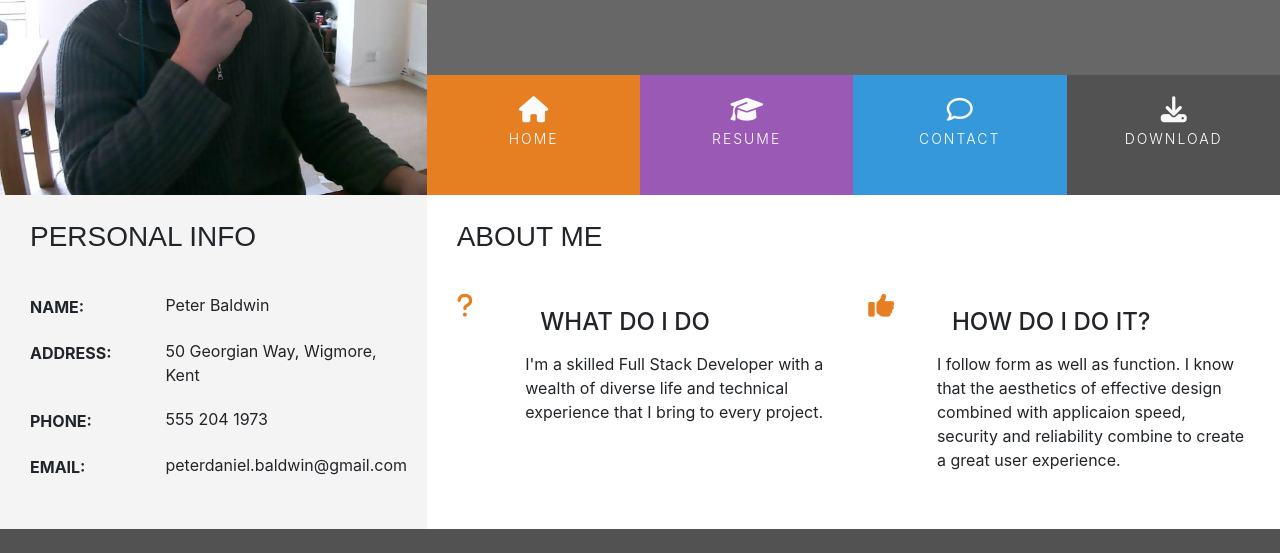
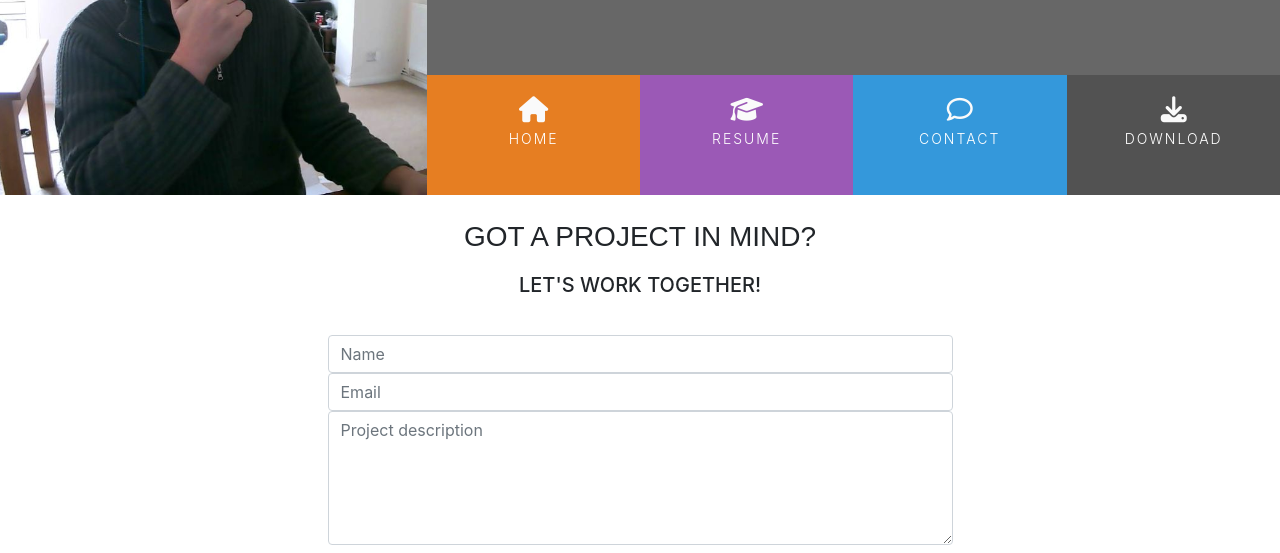
Before and after one commit to Baldpet/UCD-resume, a plain HTML site: page contact.html in a window 1280 px wide. Shown: the part 174-727 px from the top of the page. Drawn offline with nearby package versions, Linux system fonts and the light colour scheme.

Commit message:
fixed links, included CV and finished Project Form

```diff
--- a/assets/css/style.css
+++ b/assets/css/style.css
@@ -15,6 +15,10 @@
 }
 
 .bg-color-three-reasons {
+    background-color: #fff;
+}
+
+.bg-color-contact {
     background-color: #fff;
 }
 
@@ -341,3 +345,37 @@ footer {
 .history-items {
     margin-bottom: 30px;
 }
+
+/* --------------------------Contact Form */
+
+.contact-heading {
+    font-family: "Exo", sans-serif;
+    font-family: 300;
+    margin-top: 25px;
+    margin-bottom: 20px;
+}
+
+.center-form {
+    padding-top: 10px;
+    margin: 0 auto;
+    max-width: 70%;
+}
+
+button[type="submit"] {
+    margin-top: 15px;
+    margin-bottom: 20px;
+    color: #fafafa;
+    background-color: #e84610;
+
+}
+
+/* --------------------------Media Queries */
+
+@media(min-width: 992px) {
+    .center-form {
+        padding-top: 30px;
+        min-height: 240px;
+        margin: 0 auto;
+        max-width: 50%;
+    }
+}
--- a/contact.html
+++ b/contact.html
@@ -36,7 +36,7 @@
                                 <a href="contact.html" class="hvr-sweep-to-bottom"><i class="fa fa-comment-o" aria-hidden="true"></i><span>Contact</span></a>
                             </li>
                             <li class="col-6 col-sm-3 ui-menu-color-download list-inline-item menuitem">
-                                <a href="#" class="hvr-sweep-to-bottom"><i class="fa fa-download" aria-hidden="true"></i><span>Download</span></a>
+                                <a href="assets/cv/cv-peter-baldwin.pdf" target="_blank" class="hvr-sweep-to-bottom"><i class="fa fa-download" aria-hidden="true"></i><span>Download</span></a>
                             </li>
 
                         </ul>
@@ -47,97 +47,21 @@
 
     </header>
     <section class="container-fluid">
-       <div class="row">
-            <div class="col-md-4 bg-color-personal-info section-column">
-                <div class="row">
-                    <div class="col-12">
-                        <h3 class="section-heading uppercase">Personal Info</h3>
-                    </div>
-                </div>
-                <div class="personal-info-item">
-                    <div class="key">
-                        <p class="uppercase">
-                            Name:
-                        </p>
-                    </div>
-                    <div class="value">
-                        <p>
-                            Peter Baldwin
-                        </p>
-                    </div>
-                </div>
-                <div class="personal-info-item">
-                    <div class="key">
-                        <p class="uppercase">
-                            Address:
-                        </p>
-                    </div>
-                    <div class="value">
-                        <p>
-                            50 Georgian Way, Wigmore, Kent
-                        </p>
-                    </div>
-                </div>
-                <div class="personal-info-item">
-                    <div class="key">
-                        <p class="uppercase">
-                            Phone:
-                        </p>
-                    </div>
-                    <div class="value">
-                        <p>
-                            555 204 1973
-                        </p>
-                    </div>
-                </div>
-                <div class="personal-info-item">
-                    <div class="key">
-                        <p class="uppercase">
-                            Email:
-                        </p>
-                    </div>
-                    <div class="value">
-                        <p>
-                            peterdaniel.baldwin@gmail.com
-                        </p>
-                    </div>
-                </div>
-            </div>
-            <div class="col-md-8 bg-color-three-reasons section-column">
-                <div class="row">
-                    <div class="col">
-                        <h3 class="section-heading uppercase">About Me</h3>
-                    </div>
-                </div>
-                <div class="row">
-                    <div class="col-10 offset-1 offset-sm-0 col-sm-4 col-md-6">
-                        <div class="row">
-                            <div class="col-2">
-                                <i class="three-reasons-icon fa fa-question" aria-hidden="true"></i>
-                            </div>
-                            <div class="col-10">
-                                <h4 class="three-reasons-heading uppercase">What do I do</h4>
-                                <p>
-                                    I'm a skilled Full Stack Developer with a wealth of diverse life and technical experience that I bring to every project.
-                                </p>
+       <div class="row bg-color-contact">
+            <div class="col">
+                <h3 class="contact-heading uppercase text-center">Got a project in mind?</h3>
+                <h5 class="uppercase text-center">Let's work together!</h5>
+                <div class="center-form">
+                    <form action="">
+                        <input type="text" name="name" id="fullname" class="form-control" placeholder="Name" required />
+                        <input type="email" name="email" id="emailaddress" class="form-control" placeholder="Email" required />
+                        <textarea rows="5" name="projectsummary" id="projectsummary" class="form-control" placeholder="Project description" required></textarea>
+                        <div class="form-row text-center">
+                            <div class="col">
+                                <button type="submit" class="btn btn-secondary">Send Project Request</button>
                             </div>
                         </div>
-                    </div>
-                    <div class="col-10 offset-1 offset-sm-0 col-sm-4 col-md-6">
-                        <div class="row">
-                            <div class="col-2">
-                                <i class="three-reasons-icon fa fa-thumbs-up" aria-hidden="true"></i>
-                            </div>
-                            <div class="col-10">
-                                <h4 class="three-reasons-heading uppercase">How do I do it?</h4>
-                                <p>
-                                    I follow form as well as function. I know that the aesthetics of effective
-                                    design combined with applicaion speed, security and reliability combine to
-                                    create a great user experience.
-                                </p>
-                            </div>
-                        </div>
-                    </div>
+                    </form>
                 </div>
             </div>
        </div>
@@ -156,7 +80,7 @@
                 <h5 class="uppercase general-sub">Download</h5>
                 <p>
                     Need a printable version of my CV? Download it here.
-                    <a href="#" target="_blank" class="cv-pdf">
+                    <a href="assets/cv/cv-peter-baldwin.pdf" target="_blank" class="cv-pdf">
                         <i class="fa fa-download" aria-hidden="true"></i>
                         <span class="sr-only">Download link.</span>
                     </a>
```
Also changed, not shown: index.html (+2 -2 lines), resume.html (+2 -2 lines), 1 other file.
